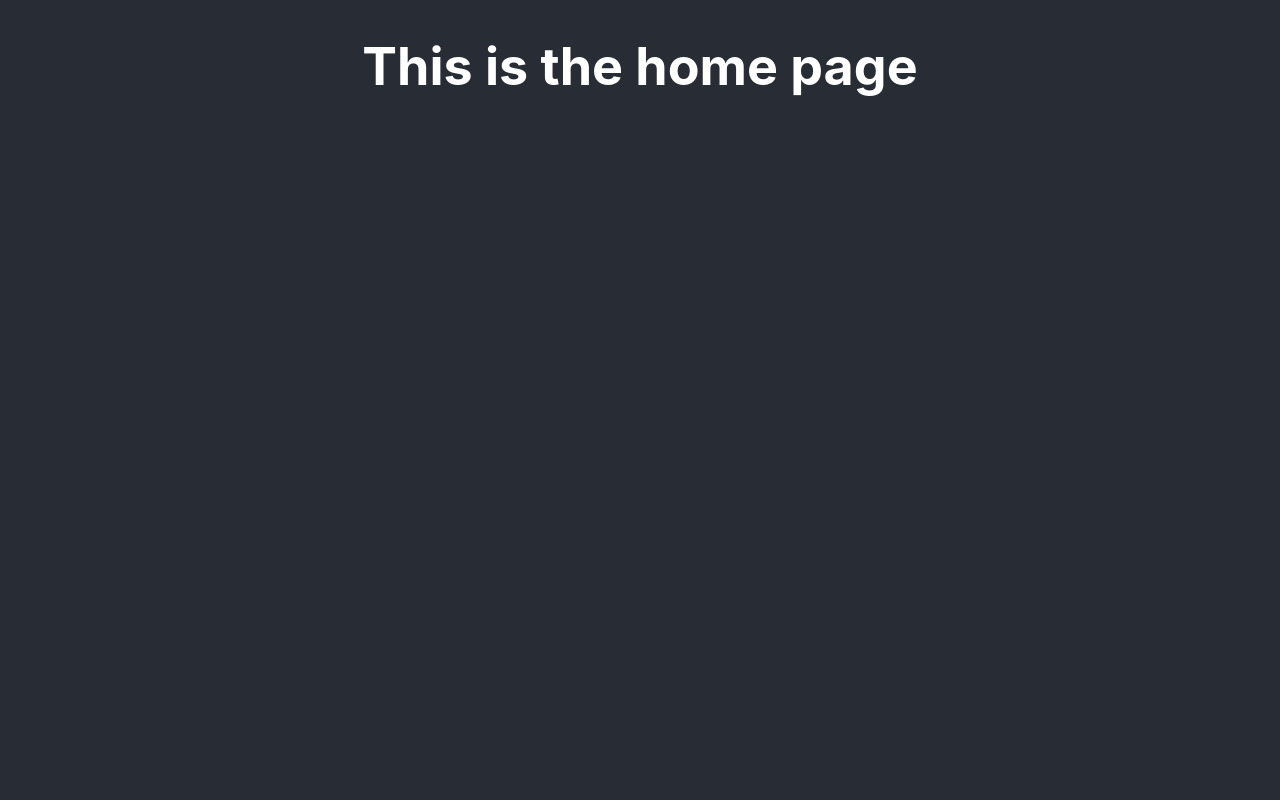
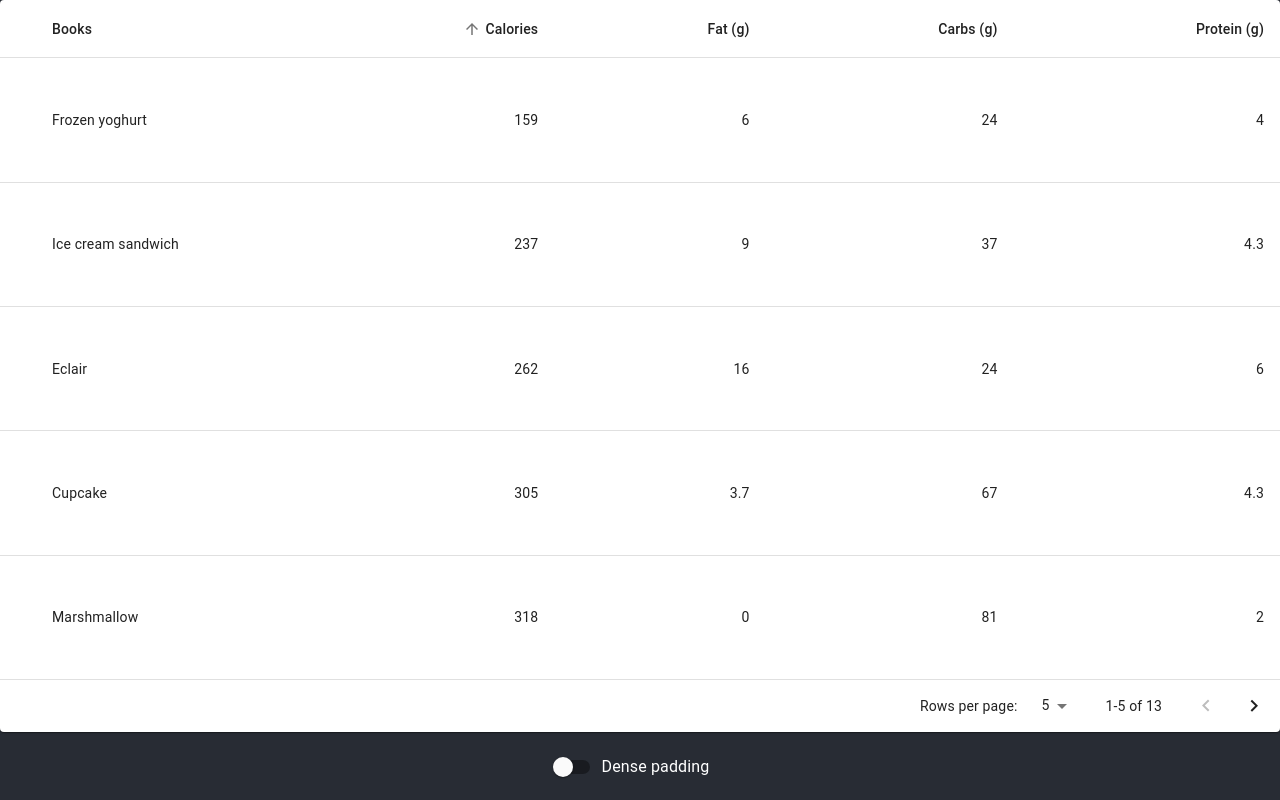
Before and after one commit to hrishikeshdkakkad/library-app-aws-cognito-nodeApis-and-serverless, a React (Create React App) app in the folder book-library-application/: page / in a window 1280 px wide. Built offline with nearby package versions, Linux system fonts and the light colour scheme; what @aws-amplify/ui-react, aws-amplify would draw is missing.

Commit message:
Added a basic table - and remore irrelevant features on it

```diff
--- a/book-library-application/package.json
+++ b/book-library-application/package.json
@@ -5,6 +5,7 @@
   "dependencies": {
     "@aws-amplify/ui-react": "^0.2.37",
     "@material-ui/core": "^4.11.3",
+    "@material-ui/icons": "^4.11.2",
     "@testing-library/jest-dom": "^5.11.4",
     "@testing-library/react": "^11.1.0",
     "@testing-library/user-event": "^12.1.10",
--- /dev/null
+++ b/book-library-application/src/components/Home/Books.tsx
@@ -0,0 +1,300 @@
+import React from "react";
+import { createStyles, makeStyles, Theme } from "@material-ui/core/styles";
+import Table from "@material-ui/core/Table";
+import TableBody from "@material-ui/core/TableBody";
+import TableCell from "@material-ui/core/TableCell";
+import TableContainer from "@material-ui/core/TableContainer";
+import TableHead from "@material-ui/core/TableHead";
+import TablePagination from "@material-ui/core/TablePagination";
+import TableRow from "@material-ui/core/TableRow";
+import TableSortLabel from "@material-ui/core/TableSortLabel";
+import Paper from "@material-ui/core/Paper";
+import FormControlLabel from "@material-ui/core/FormControlLabel";
+import Switch from "@material-ui/core/Switch";
+
+interface Data {
+  calories: number;
+  carbs: number;
+  fat: number;
+  title: string;
+  protein: number;
+}
+
+function createData(
+  title: string,
+  calories: number,
+  fat: number,
+  carbs: number,
+  protein: number
+): Data {
+  return { title, calories, fat, carbs, protein };
+}
+
+const rows = [
+  createData("Cupcake", 305, 3.7, 67, 4.3),
+  createData("Donut", 452, 25.0, 51, 4.9),
+  createData("Eclair", 262, 16.0, 24, 6.0),
+  createData("Frozen yoghurt", 159, 6.0, 24, 4.0),
+  createData("Gingerbread", 356, 16.0, 49, 3.9),
+  createData("Honeycomb", 408, 3.2, 87, 6.5),
+  createData("Ice cream sandwich", 237, 9.0, 37, 4.3),
+  createData("Jelly Bean", 375, 0.0, 94, 0.0),
+  createData("KitKat", 518, 26.0, 65, 7.0),
+  createData("Lollipop", 392, 0.2, 98, 0.0),
+  createData("Marshmallow", 318, 0, 81, 2.0),
+  createData("Nougat", 360, 19.0, 9, 37.0),
+  createData("Oreo", 437, 18.0, 63, 4.0),
+];
+
+function descendingComparator<T>(a: T, b: T, orderBy: keyof T) {
+  if (b[orderBy] < a[orderBy]) {
+    return -1;
+  }
+  if (b[orderBy] > a[orderBy]) {
+    return 1;
+  }
+  return 0;
+}
+
+type Order = "asc" | "desc";
+
+function getComparator<Key extends keyof any>(
+  order: Order,
+  orderBy: Key
+): (
+  a: { [key in Key]: number | string },
+  b: { [key in Key]: number | string }
+) => number {
+  return order === "desc"
+    ? (a, b) => descendingComparator(a, b, orderBy)
+    : (a, b) => -descendingComparator(a, b, orderBy);
+}
+
+function stableSort<T>(array: T[], comparator: (a: T, b: T) => number) {
+  const stabilizedThis = array.map((el, index) => [el, index] as [T, number]);
+  stabilizedThis.sort((a, b) => {
+    const order = comparator(a[0], b[0]);
+    if (order !== 0) return order;
+    return a[1] - b[1];
+  });
+  return stabilizedThis.map((el) => el[0]);
+}
+
+interface HeadCell {
+  disablePadding: boolean;
+  id: keyof Data;
+  label: string;
+  numeric: boolean;
+}
+
+const headCells: HeadCell[] = [
+  {
+    id: "title",
+    numeric: false,
+    disablePadding: true,
+    label: "Books",
+  },
+  { id: "calories", numeric: true, disablePadding: false, label: "Calories" },
+  { id: "fat", numeric: true, disablePadding: false, label: "Fat (g)" },
+  { id: "carbs", numeric: true, disablePadding: false, label: "Carbs (g)" },
+  { id: "protein", numeric: true, disablePadding: false, label: "Protein (g)" },
+];
+
+interface EnhancedTableProps {
+  classes: ReturnType<typeof useStyles>;
+  numSelected: number;
+  onRequestSort: (
+    event: React.MouseEvent<unknown>,
+    property: keyof Data
+  ) => void;
+  order: Order;
+  orderBy: string;
+  rowCount: number;
+}
+
+function EnhancedTableHead(props: EnhancedTableProps) {
+  const {
+    classes,
+    order,
+    orderBy,
+    numSelected,
+    rowCount,
+    onRequestSort,
+  } = props;
+  const createSortHandler = (property: keyof Data) => (
+    event: React.MouseEvent<unknown>
+  ) => {
+    onRequestSort(event, property);
+  };
+
+  return (
+    <TableHead>
+      <TableRow>
+        <TableCell padding="checkbox" />
+        {headCells.map((headCell) => (
+          <TableCell
+            key={headCell.id}
+            align={headCell.numeric ? "right" : "left"}
+            padding={headCell.disablePadding ? "none" : "default"}
+            sortDirection={orderBy === headCell.id ? order : false}
+          >
+            <TableSortLabel
+              active={orderBy === headCell.id}
+              direction={orderBy === headCell.id ? order : "asc"}
+              onClick={createSortHandler(headCell.id)}
+            >
+              {headCell.label}
+              {orderBy === headCell.id ? (
+                <span className={classes.visuallyHidden}>
+                  {order === "desc" ? "sorted descending" : "sorted ascending"}
+                </span>
+              ) : null}
+            </TableSortLabel>
+          </TableCell>
+        ))}
+      </TableRow>
+    </TableHead>
+  );
+}
+
+const useStyles = makeStyles((theme: Theme) =>
+  createStyles({
+    root: {
+      width: "100%",
+    },
+    paper: {
+      width: "100%",
+      marginBottom: theme.spacing(2),
+    },
+    table: {
+      minWidth: 750,
+    },
+    visuallyHidden: {
+      border: 0,
+      clip: "rect(0 0 0 0)",
+      height: 1,
+      margin: -1,
+      overflow: "hidden",
+      padding: 0,
+      position: "absolute",
+      top: 20,
+      width: 1,
+    },
+  })
+);
+
+export default function BooksTable() {
+  const classes = useStyles();
+  const [order, setOrder] = React.useState<Order>("asc");
+  const [orderBy, setOrderBy] = React.useState<keyof Data>("calories");
+  const [selected, setSelected] = React.useState<string[]>([]);
+  const [page, setPage] = React.useState(0);
+  const [dense, setDense] = React.useState(false);
+  const [rowsPerPage, setRowsPerPage] = React.useState(5);
+
+  const handleRequestSort = (
+    event: React.MouseEvent<unknown>,
+    property: keyof Data
+  ) => {
+    const isAsc = orderBy === property && order === "asc";
+    setOrder(isAsc ? "desc" : "asc");
+    setOrderBy(property);
+  };
+
+  const handleChangePage = (event: unknown, newPage: number) => {
+    setPage(newPage);
+  };
+
+  const handleChangeRowsPerPage = (
+    event: React.ChangeEvent<HTMLInputElement>
+  ) => {
+    setRowsPerPage(parseInt(event.target.value, 10));
+    setPage(0);
+  };
+
+  const handleChangeDense = (event: React.ChangeEvent<HTMLInputElement>) => {
+    setDense(event.target.checked);
+  };
+
+  const isSelected = (name: string) => selected.indexOf(name) !== -1;
+
+  const emptyRows =
+    rowsPerPage - Math.min(rowsPerPage, rows.length - page * rowsPerPage);
+
+  return (
+    <div className={classes.root}>
+      <Paper className={classes.paper}>
+        <TableContainer>
+          <Table
+            className={classes.table}
+            aria-labelledby="tableTitle"
+            size={dense ? "small" : "medium"}
+            aria-label="enhanced table"
+            style={{ height: "85vh" }}
+          >
+            <EnhancedTableHead
+              classes={classes}
+              numSelected={selected.length}
+              order={order}
+              orderBy={orderBy}
+              onRequestSort={handleRequestSort}
+              rowCount={rows.length}
+            />
+            <TableBody>
+              {stableSort(rows, getComparator(order, orderBy))
+                .slice(page * rowsPerPage, page * rowsPerPage + rowsPerPage)
+                .map((row, index) => {
+                  const isItemSelected = isSelected(row.title);
+                  const labelId = `enhanced-table-checkbox-${index}`;
+
+                  return (
+                    <TableRow
+                      hover
+                      role="checkbox"
+                      aria-checked={isItemSelected}
+                      tabIndex={-1}
+                      key={row.title}
+                      selected={isItemSelected}
+                    >
+                      <TableCell padding="checkbox" />
+
+                      <TableCell
+                        component="th"
+                        id={labelId}
+                        scope="row"
+                        padding="none"
+                      >
+                        {row.title}
+                      </TableCell>
+                      <TableCell align="right">{row.calories}</TableCell>
+                      <TableCell align="right">{row.fat}</TableCell>
+                      <TableCell align="right">{row.carbs}</TableCell>
+                      <TableCell align="right">{row.protein}</TableCell>
+                    </TableRow>
+                  );
+                })}
+              {emptyRows > 0 && (
+                <TableRow style={{ height: (dense ? 33 : 53) * emptyRows }}>
+                  <TableCell colSpan={6} />
+                </TableRow>
+              )}
+            </TableBody>
+          </Table>
+        </TableContainer>
+        <TablePagination
+          rowsPerPageOptions={[5, 10, 25]}
+          component="div"
+          count={rows.length}
+          rowsPerPage={rowsPerPage}
+          page={page}
+          onChangePage={handleChangePage}
+          onChangeRowsPerPage={handleChangeRowsPerPage}
+        />
+      </Paper>
+      <FormControlLabel
+        control={<Switch checked={dense} onChange={handleChangeDense} />}
+        label="Dense padding"
+      />
+    </div>
+  );
+}
--- a/book-library-application/src/components/Home/HomePage.tsx
+++ b/book-library-application/src/components/Home/HomePage.tsx
@@ -1,4 +1,5 @@
 import React, { Component } from "react";
+import BooksTable from "./Books";
 
 interface Props {}
 interface State {}
@@ -7,7 +8,7 @@ class HomePage extends Component<Props, State> {
   state = {};
 
   render() {
-    return <h1>This is the home page</h1>;
+    return <BooksTable />;
   }
 }
 
```
Also changed, not shown: 1 other file (tests, documents, lock files or other folders).
